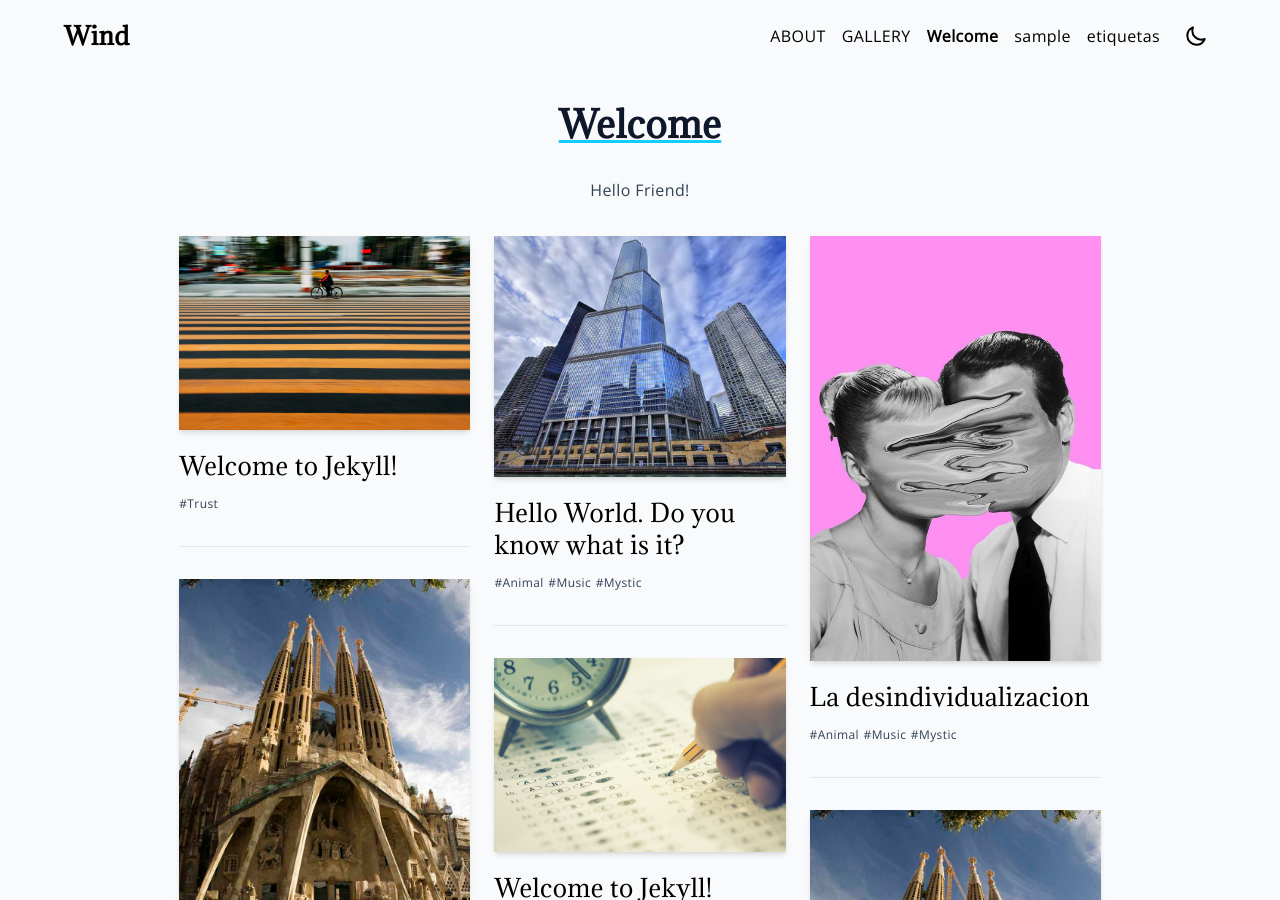
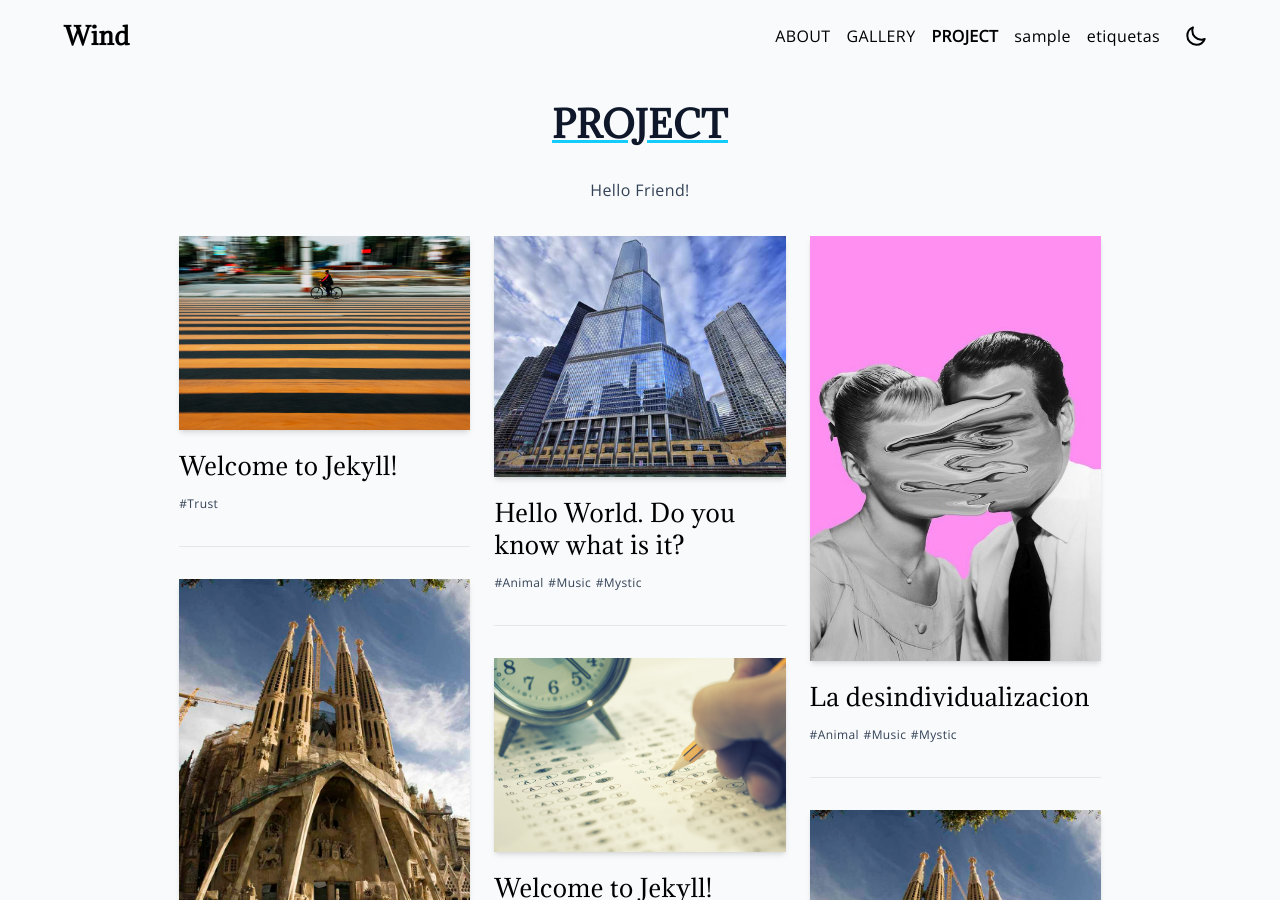
Before and after one commit to hongyili-hl/hongyili-hl.github.io, a Jekyll site: the page built from index.md, in a window 1280 px wide and 900 px high. Built offline with Jekyll 4.4.1, drawn with Linux system fonts in a browser that asks for light colours; our own code applies the rules of GitHub Pages for plain Markdown files.

Commit message:
Update index.md

```diff
--- a/index.md
+++ b/index.md
@@ -1,6 +1,6 @@
 ---
 layout: home
 ---
-# Welcome
+# PROJECT
 
 Hello Friend!
```
